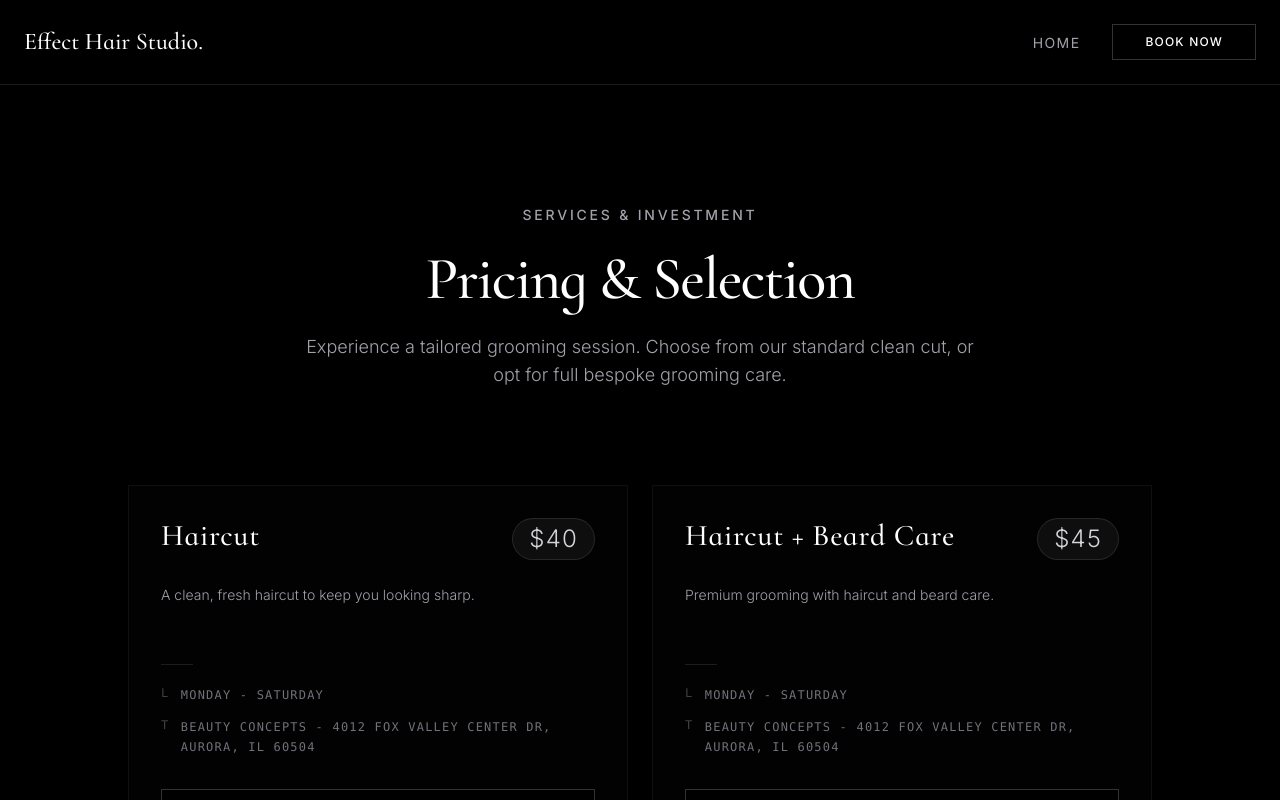
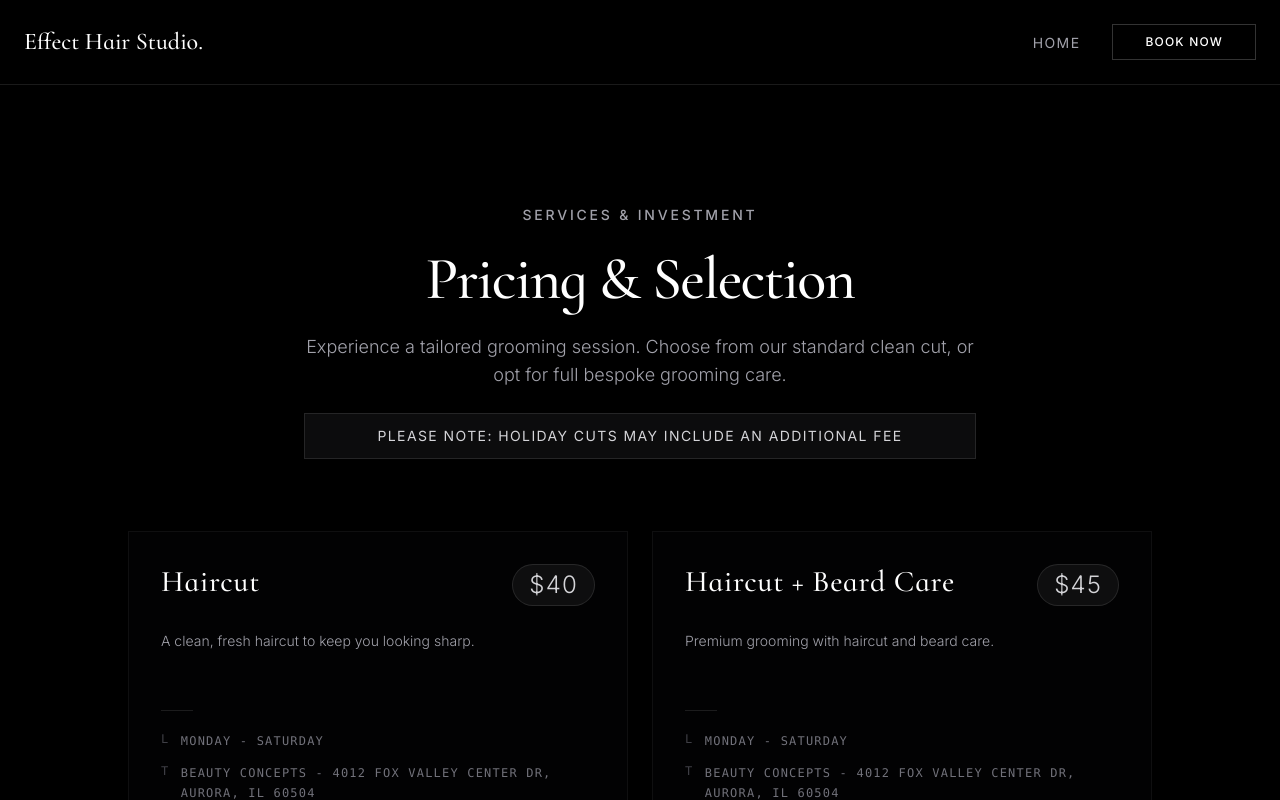
Before and after one commit to rajamalakanti/biz-blends, a Next.js app: page /book in a window 1280 px wide. Shown: the top 800 px of the page. Built offline with nearby package versions, Linux system fonts and the light colour scheme.

Commit message:
added holiday callout

```diff
--- a/app/book/page.tsx
+++ b/app/book/page.tsx
@@ -15,7 +15,13 @@ const BookPage = () => {
           Experience a tailored grooming session. Choose from our standard clean cut, or opt for full bespoke grooming care.
         </p>
 
-        <div className='h-12' />
+        <div className="max-w-2xl mx-auto w-full border border-white/10 bg-zinc-900/50 px-6 py-3">
+          <p className="text-zinc-300 text-xs md:text-sm tracking-[0.1em] uppercase">
+            Please note: holiday cuts may include an additional fee
+          </p>
+        </div>
+
+        <div className='h-6' />
 
         {/* Responsive Grid for Pricing Cards */}
         <div className="grid grid-cols-1 sm:grid-cols-2 gap-6">
```
